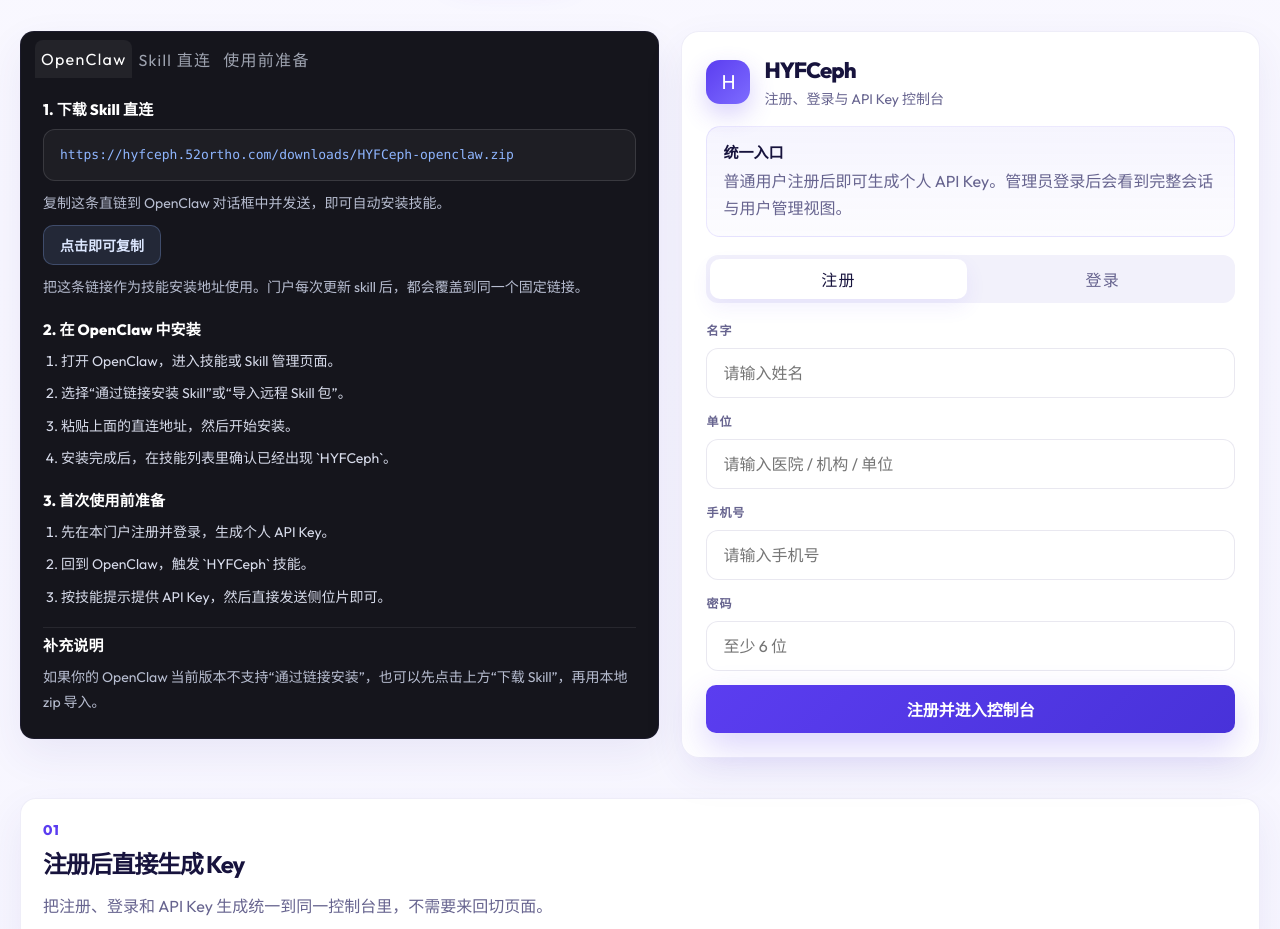
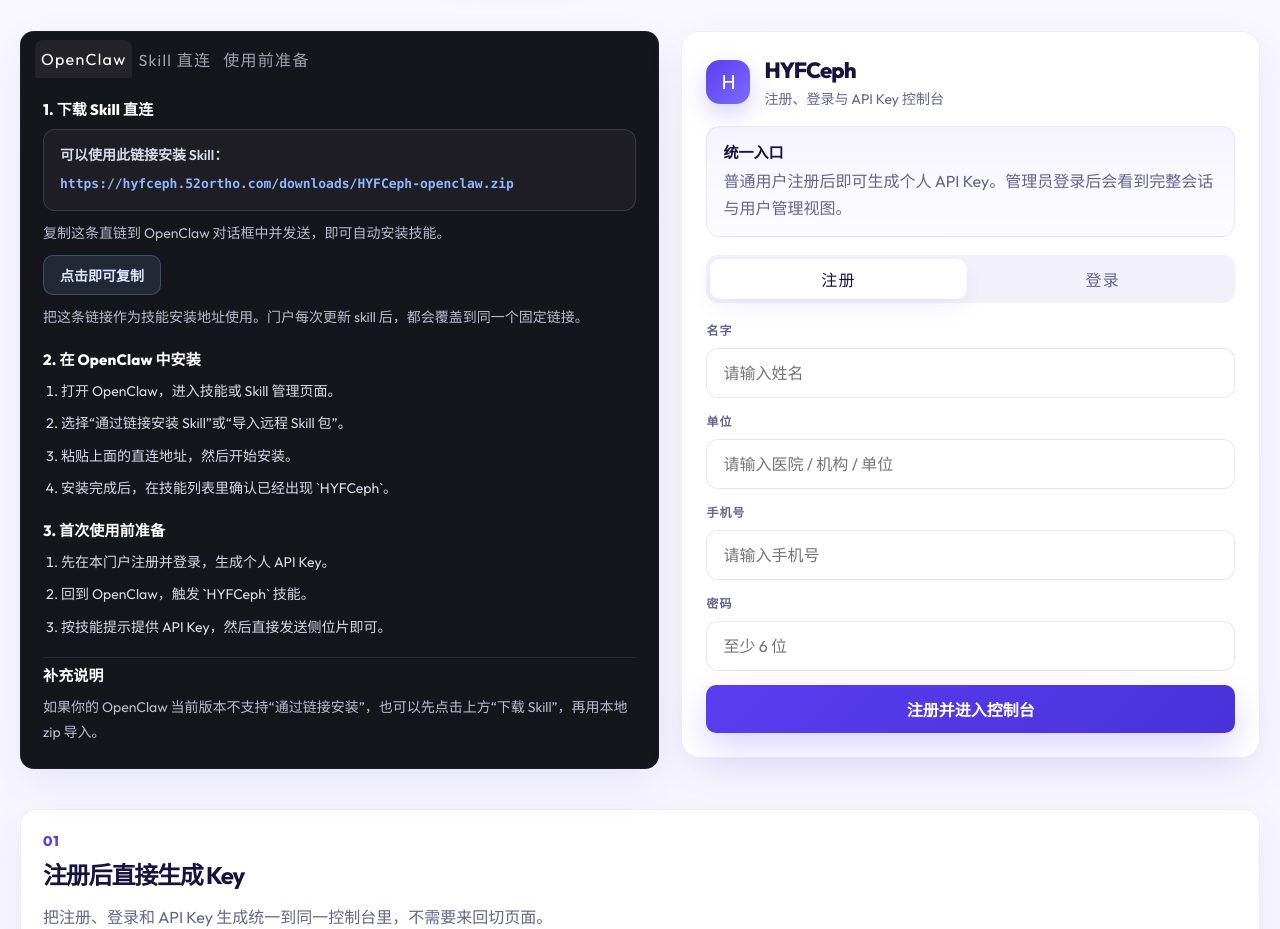
Before and after one commit to huyuanfeng45/hyfceph-portal, a browser extension: page public/index.html in a window 1280 px wide. Shown: the part 884-1813 px from the top of the page. Drawn offline with Linux system fonts and the light colour scheme; no server answers.

Commit message:
Add Chinese install hint inside skill link box

```diff
--- a/public/index.html
+++ b/public/index.html
@@ -83,7 +83,10 @@
             <div class="install-guide">
               <section class="install-block">
                 <div class="install-title">1. 下载 Skill 直连</div>
-                <div class="install-link-box">https://hyfceph.52ortho.com/downloads/HYFCeph-openclaw.zip</div>
+                <div class="install-link-box">
+                  <span>可以使用此链接安装 Skill：</span>
+                  <strong>https://hyfceph.52ortho.com/downloads/HYFCeph-openclaw.zip</strong>
+                </div>
                 <p>复制这条直链到 OpenClaw 对话框中并发送，即可自动安装技能。</p>
                 <div class="install-copy-row">
                   <button
--- a/public/styles.css
+++ b/public/styles.css
@@ -475,6 +475,8 @@
 }
 
 .install-link-box {
+  display: grid;
+  gap: 6px;
   padding: 14px 16px;
   border-radius: 12px;
   border: 1px solid rgba(255, 255, 255, 0.12);
@@ -484,6 +486,17 @@
   font-size: 13px;
   line-height: 1.7;
   word-break: break-all;
+}
+
+.install-link-box span {
+  color: #d7dbea;
+  font-family: "Outfit", "Noto Sans SC", sans-serif;
+  font-size: 14px;
+  font-weight: 600;
+}
+
+.install-link-box strong {
+  font-weight: 700;
 }
 
 .install-copy-row {
```
